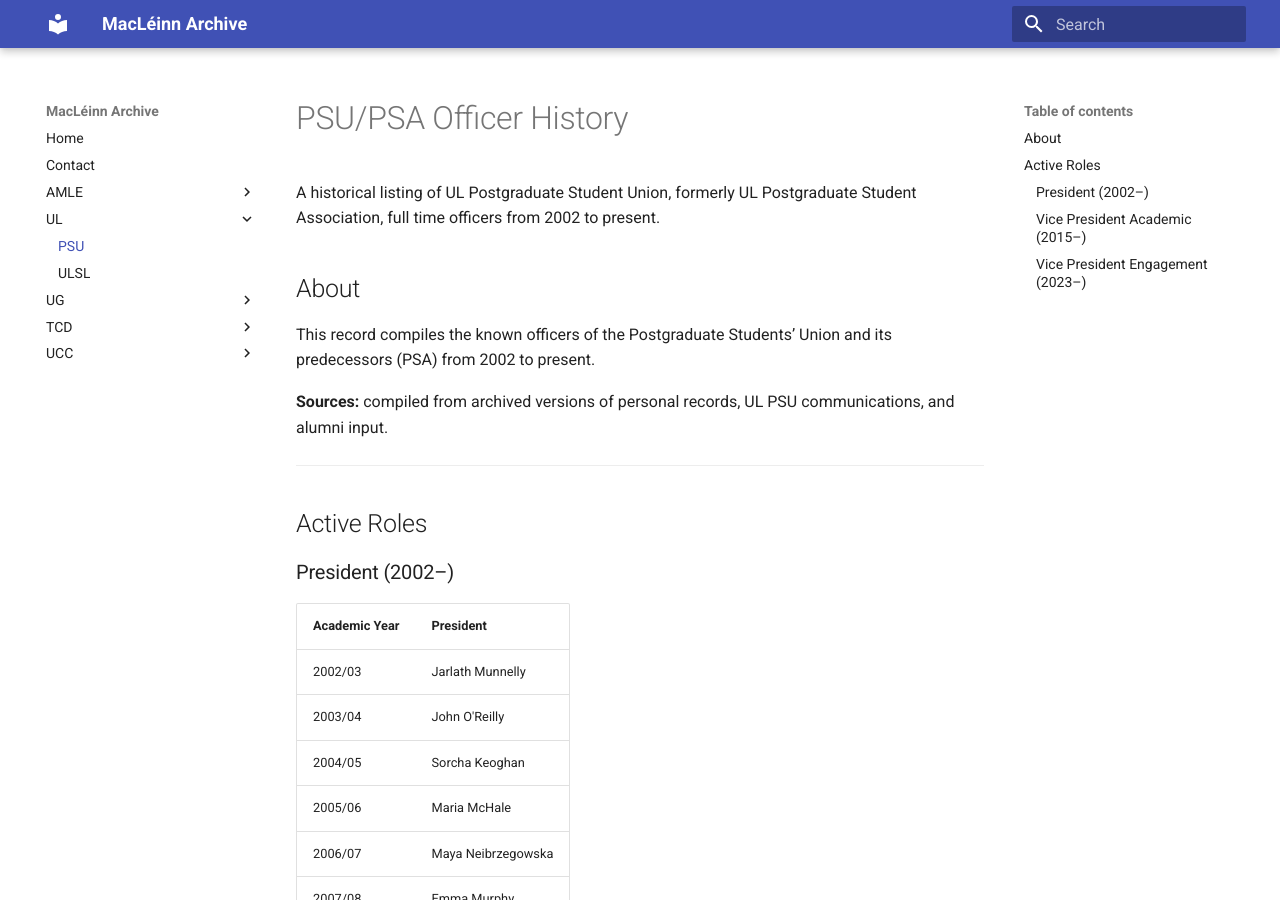
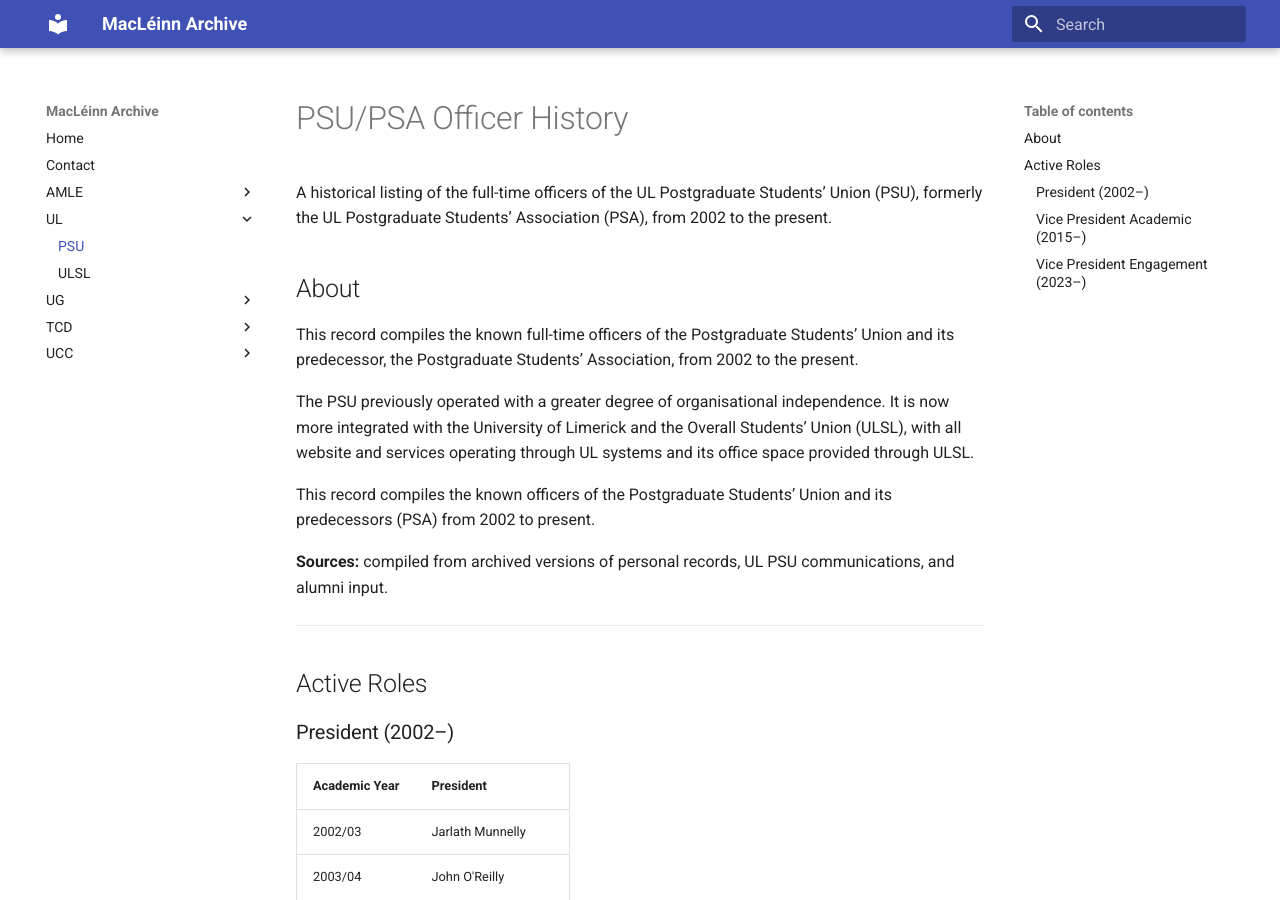
Before and after one commit to omahonye/macleinn_archive, an MkDocs documentation site: the page built from docs/ul/PSU.md, in a window 1280 px wide and 900 px high. Built offline with MkDocs 1.6.1 and Material for MkDocs 9.7.7, drawn with Linux system fonts in a browser that asks for light colours; some of the changed text lies outside the part shown.

Commit message:
Update PSU.md

```diff
--- a/docs/ul/PSU.md
+++ b/docs/ul/PSU.md
@@ -1,8 +1,12 @@
 # PSU/PSA Officer History
 
-A historical listing of UL Postgraduate Student Union, formerly UL Postgraduate Student Association, full time officers from 2002 to present.
+A historical listing of the full-time officers of the UL Postgraduate Students’ Union (PSU), formerly the UL Postgraduate Students’ Association (PSA), from 2002 to the present.
 
 ## About
+
+This record compiles the known full-time officers of the Postgraduate Students’ Union and its predecessor, the Postgraduate Students’ Association, from 2002 to the present.
+
+The PSU previously operated with a greater degree of organisational independence. It is now more integrated with the University of Limerick and the Overall Students’ Union (ULSL), with all website and services operating through UL systems and its office space provided through ULSL.
 
 This record compiles the known officers of the Postgraduate Students’ Union and its predecessors (PSA) from 2002 to present.
 
```
Also changed, not shown: other parts of docs/ul/PSU.md (+3 -0 lines).
